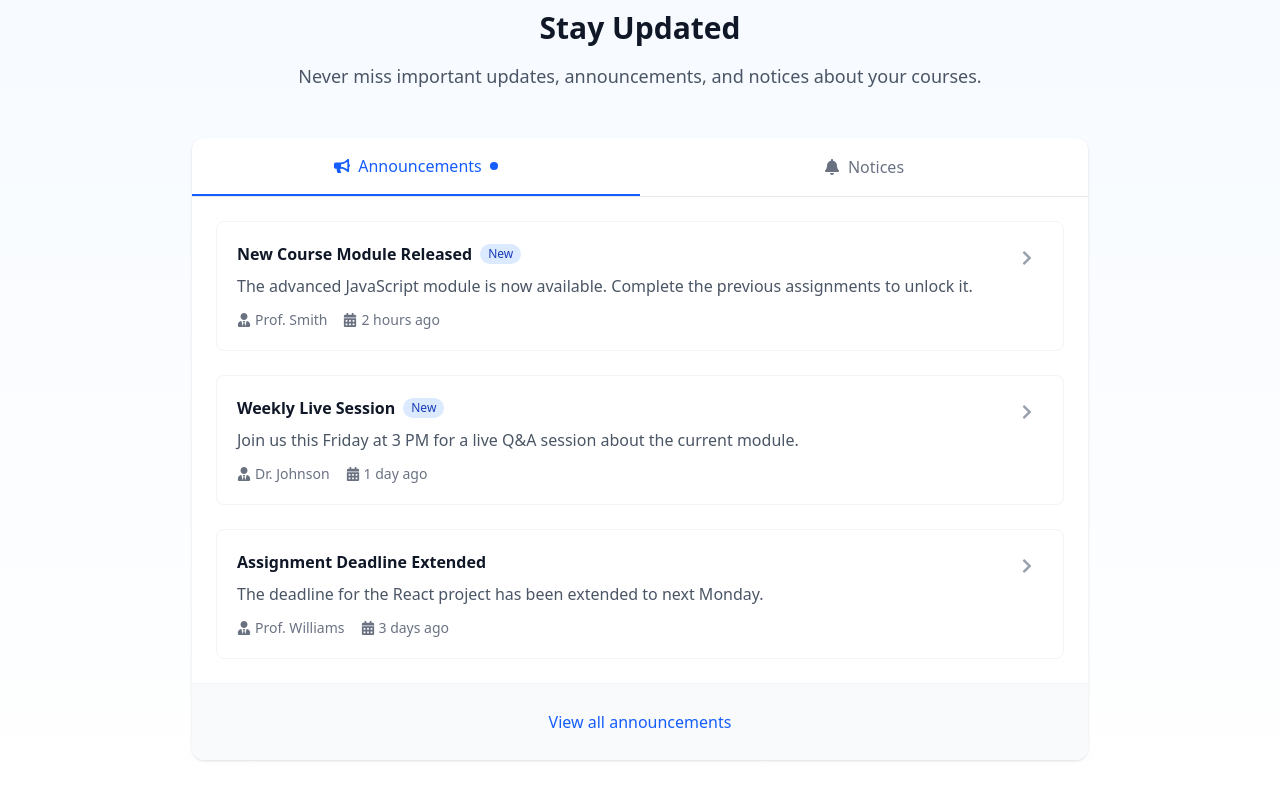
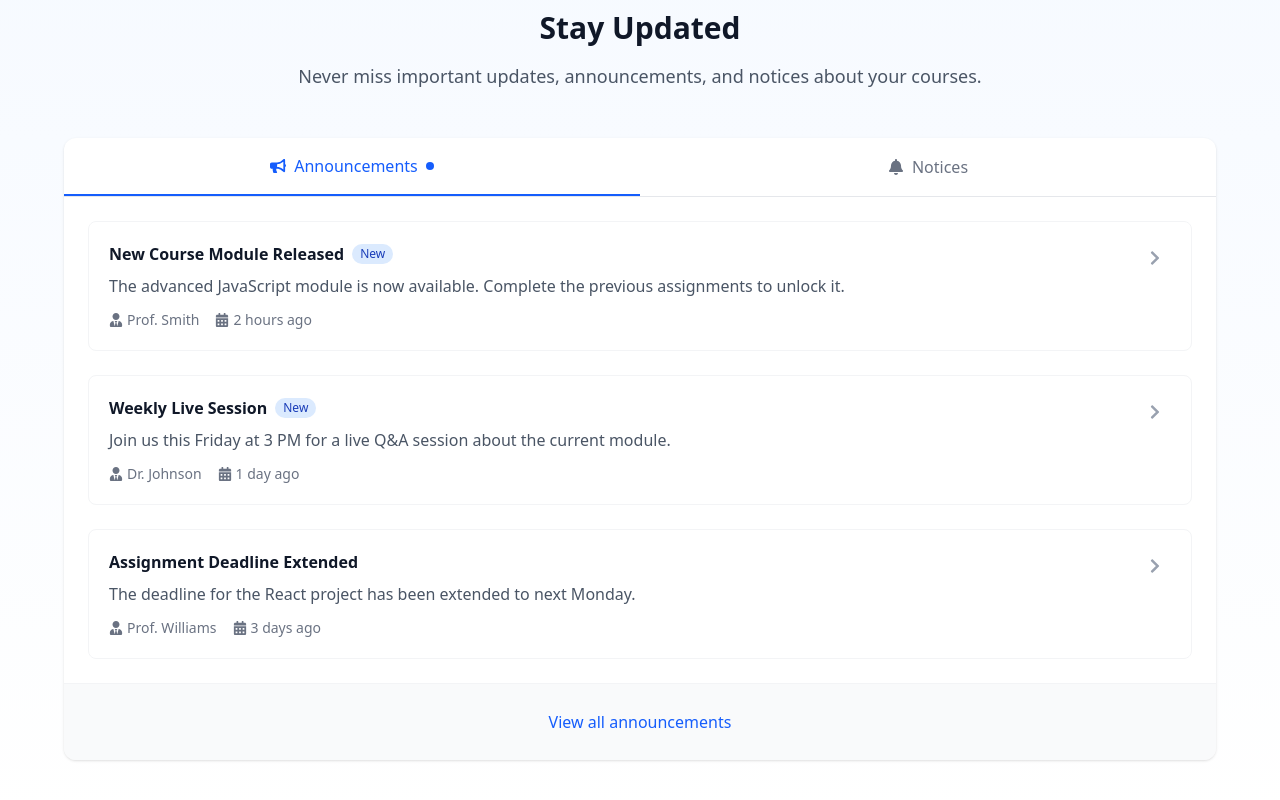
Before and after one commit to MuazamMughal/skillOrbit-app, a Next.js app: page / in a window 1280 px wide. Shown: the part 2732-3532 px from the top of the page. Built offline with nearby package versions, Linux system fonts and the light colour scheme.

Commit message:
skill orbit anouncment and notice enhanced

```diff
--- a/src/components/common/AnnocAndNotice.tsx
+++ b/src/components/common/AnnocAndNotice.tsx
@@ -71,7 +71,7 @@ const AnnocAndNotice = () => {
   return (
     <section className="py-16">
       <div className="container mx-auto px-4 sm:px-6 lg:px-8">
-        <div className="text-center max-w-3xl mx-auto mb-12">
+        <div className="text-center max-w-5xl mx-auto mb-12">
           <h2 className="text-3xl font-bold text-gray-900 mb-4">
             Stay Updated
           </h2>
@@ -80,7 +80,7 @@ const AnnocAndNotice = () => {
           </p>
         </div>
 
-        <div className="max-w-4xl mx-auto bg-white rounded-xl shadow-sm overflow-hidden">
+        <div className="max-w-6xl mx-auto bg-white rounded-xl shadow-sm overflow-hidden">
           {/* Tabs */}
           <div className="flex border-b border-gray-200">
             <button
```
